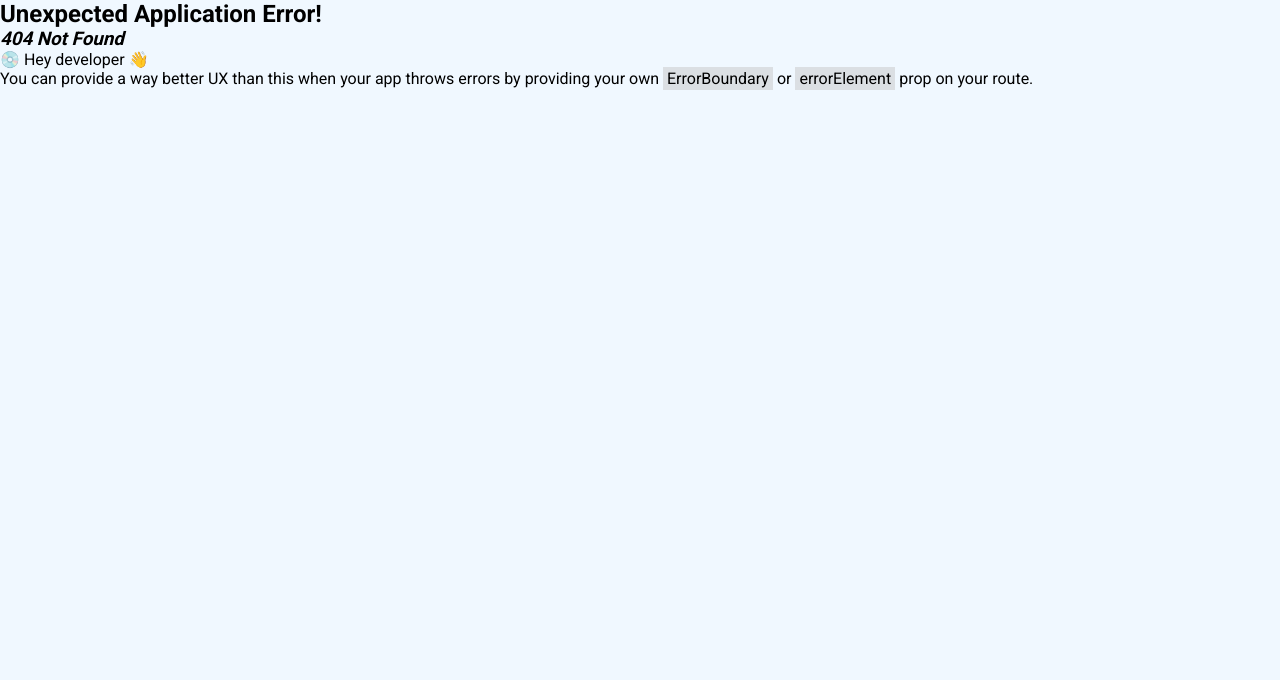
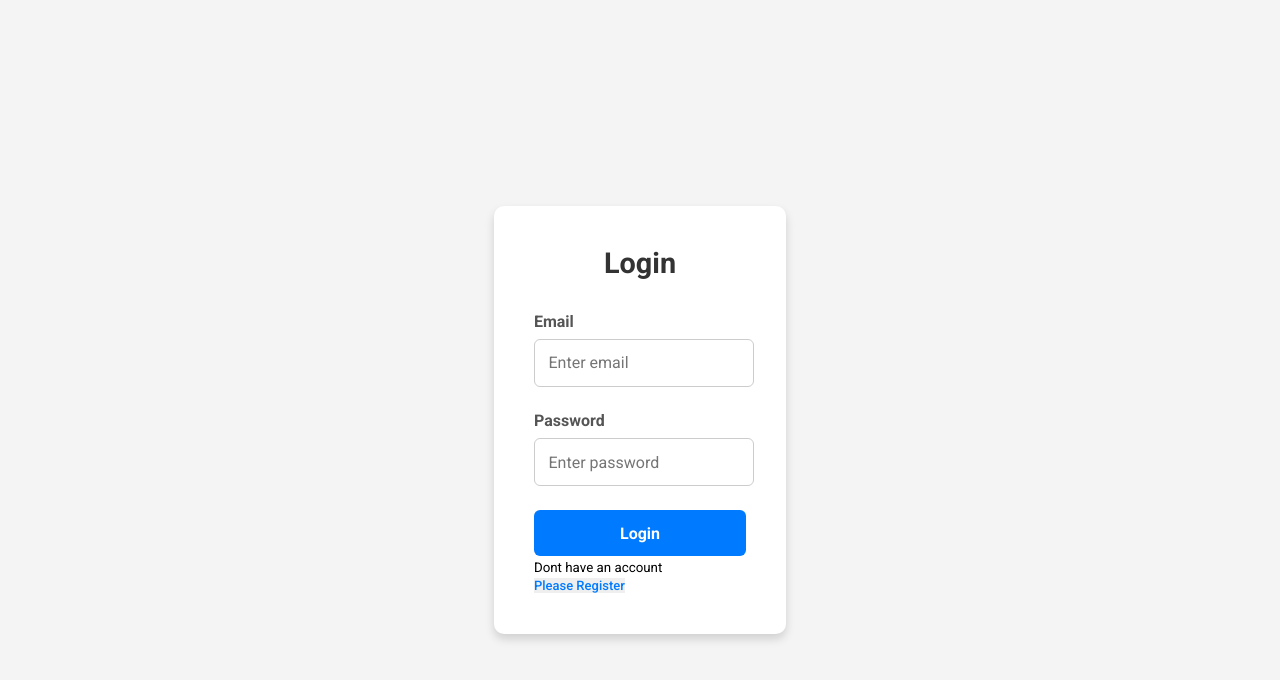
Before and after one commit to Krishnakumar3k/EMP-Record-Manipulation, a React (Create React App) app in the folder client/: page /login in a window 1280 px wide. Before the commit this address had no page. Shown: the top 680 px of the page. Built offline with nearby package versions, Linux system fonts and the light colour scheme.

Commit message:
LOgin register

```diff
--- /dev/null
+++ b/client/src/components/Auth/Auth.css
@@ -0,0 +1,91 @@
+body {
+  font-family: Arial, sans-serif;
+  background-color: #f4f4f4;
+  display: flex;
+  justify-content: center;
+  align-items: center;
+  height: 100vh;
+  margin: 0;
+  padding: 20px;
+}
+
+.user-container {
+  display: flex;
+  justify-content: center;
+  align-items: center;
+  width: 100%;
+}
+
+.form-container {
+  background: white;
+  padding: 2.5rem;
+  border-radius: 10px;
+  box-shadow: 0 5px 10px rgba(0, 0, 0, 0.15);
+  width: 100%;
+  max-width: 450px;
+}
+
+.title {
+  text-align: center;
+  margin-bottom: 2rem;
+  color: #333;
+  font-size: 1.8rem;
+  font-weight: bold;
+}
+
+.input-group {
+  margin-bottom: 1.5rem;
+}
+
+.input-group label {
+  display: block;
+  margin-bottom: 0.5rem;
+  font-weight: bold;
+  font-size: 1rem;
+  color: #555;
+}
+
+.input-group input {
+  width: 90%;
+  padding: 0.85rem;
+  border: 1px solid #ccc;
+  border-radius: 6px;
+  font-size: 1rem;
+  transition: border 0.3s ease;
+}
+
+.input-group input:focus {
+  border-color: #007bff;
+  outline: none;
+}
+
+.btn {
+  display: block;
+  width: 100%;
+  padding: 0.85rem;
+  background-color: #007bff;
+  color: white;
+  border: none;
+  border-radius: 6px;
+  font-size: 1rem;
+  font-weight: bold;
+  cursor: pointer;
+  transition: background 0.3s ease, transform 0.2s ease;
+}
+
+.btn:hover {
+  background-color: #0056b3;
+  transform: scale(1.03);
+}
+
+.acc {
+  font-size: smaller;
+  margin-top: 4px;
+}
+
+.acc-btn {
+  border: none;
+  color: #007bff;
+  font-size: small;
+  font-weight: 500;
+}
--- /dev/null
+++ b/client/src/components/Auth/Login.jsx
@@ -0,0 +1,61 @@
+import React, { useState } from 'react';
+import axios from "axios";
+import "./Auth.css";
+
+const Login = () => {
+  const [email, setEmail] = useState("");
+  const [password, setPassword] = useState("");
+
+  const handleSubmit = async (e) => {
+    e.preventDefault();
+    try {
+      const res = await axios.post(`${process.env.REACT_APP_API}/api/v1/auth/login`, { email, password });
+      if (res.data.success) {
+        console.log("User logged in successfully");
+      } else {
+        console.log("Login failed");
+      }
+    } catch (error) {
+      console.log("Login error", error);
+    }
+  };
+
+  return (
+    <div className='user-container'>
+      <div className="form-container">
+        <form onSubmit={handleSubmit}>
+          <h2 className="title">Login</h2>
+          <div className="input-group">
+            <label htmlFor='email'>Email</label>
+            <input
+              type="email"
+              value={email}
+              onChange={(e) => setEmail(e.target.value)}
+              id="exampleInputEmail"
+              placeholder="Enter email"
+              required
+            />
+          </div>
+          <div className="input-group">
+            <label htmlFor='password'>Password</label>
+            <input
+              type="password"
+              value={password}
+              onChange={(e) => setPassword(e.target.value)}
+              id="exampleInputPassword"
+              placeholder="Enter password"
+              required
+            />
+          </div>
+          <button type="submit" className="btn btn-primary">
+            Login
+          </button>
+          <p className='acc'>Dont have an account </p>
+          <button className='acc-btn'>Please Register</button>
+        </form>
+      </div>
+    </div>
+  );
+};
+
+export default Login;
--- /dev/null
+++ b/client/src/components/Auth/Register.jsx
@@ -0,0 +1,85 @@
+import React, { useState } from 'react';
+import axios from "axios";
+import "./Auth.css";
+
+const Register = () => {
+  const [name, setName] = useState("");
+  const [email, setEmail] = useState("");
+  const [password, setPassword] = useState("");
+  const [phone, setPhone] = useState("");
+
+  const handleSubmit = async (e) => {
+    e.preventDefault();
+    try {
+      const res = await axios.post(`${process.env.REACT_APP_API}/api/v1/auth/register`, { name, email, password, phone });
+      if (res.data.success) {
+        console.log("User registered successfully");
+      } else {
+        console.log("User registration failed");
+      }
+    } catch (error) {
+      console.log("Registration error", error);
+    }
+  };
+
+  return (
+    <div className='user-container'>
+      <div className="form-container">
+        <form onSubmit={handleSubmit}>
+          <h2 className="title">Register</h2>
+          <div className="input-group">
+            <label htmlFor='name'>Name</label>
+            <input
+              type="text"
+              value={name}
+              onChange={(e) => setName(e.target.value)}
+              id="exampleInputName"
+              placeholder="Enter your Name"
+              required
+            />
+          </div>
+          <div className="input-group">
+            <label htmlFor='email'>Email</label>
+            <input
+              type="email"
+              value={email}
+              onChange={(e) => setEmail(e.target.value)}
+              id="exampleInputEmail"
+              placeholder="Enter email"
+              required
+            />
+          </div>
+          <div className="input-group">
+            <label htmlFor='password'>Password</label>
+            <input
+              type="password"
+              value={password}
+              onChange={(e) => setPassword(e.target.value)}
+              id="exampleInputPassword"
+              placeholder="Enter password"
+              required
+            />
+          </div>
+          <div className="input-group">
+            <label htmlFor='phone'>Phone</label>
+            <input
+              type="text"
+              value={phone}
+              onChange={(e) => setPhone(e.target.value)}
+              id="exampleInputPhone"
+              placeholder="Enter your phone"
+              required
+            />
+          </div>
+          <button type="submit" className="btn btn-primary">
+            Register
+          </button>
+          <p className='acc'>Already Have an account. </p>
+          <button className='acc-btn'>Please Login</button>
+        </form>
+      </div>
+    </div>
+  );
+};
+
+export default Register;
```
Also changed, not shown: client/src/App.js (+10 -0 lines).
